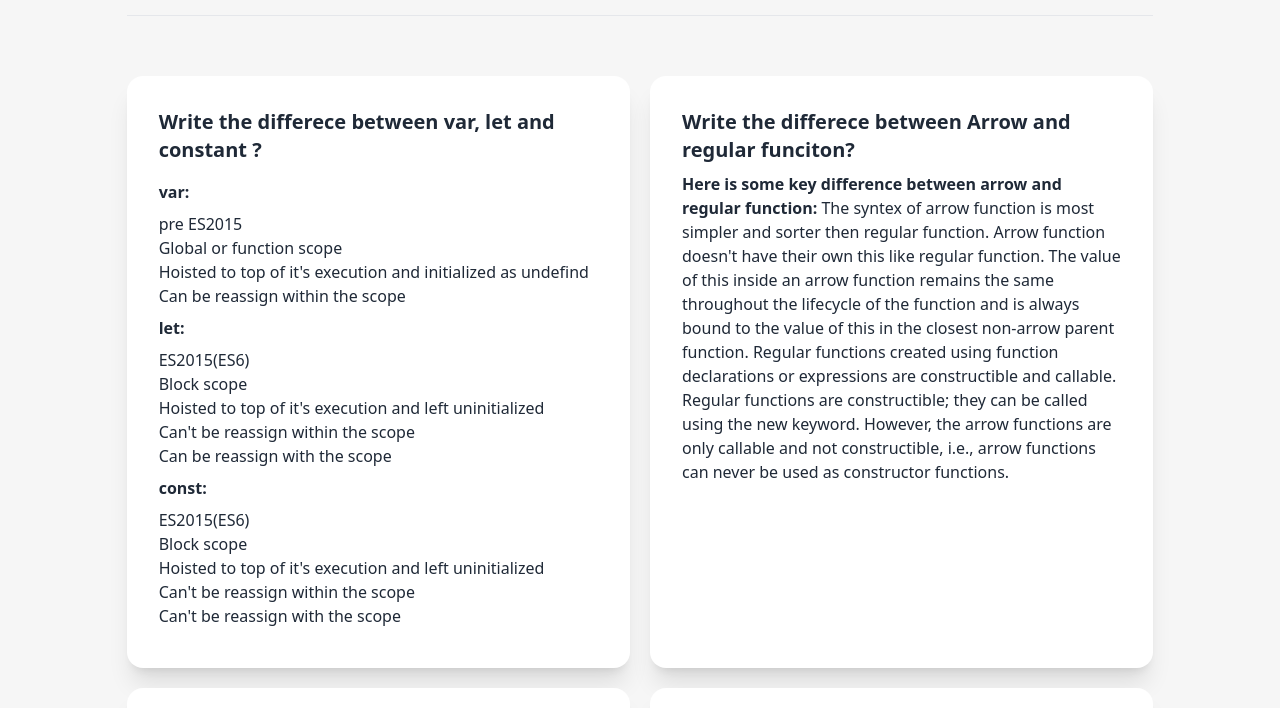
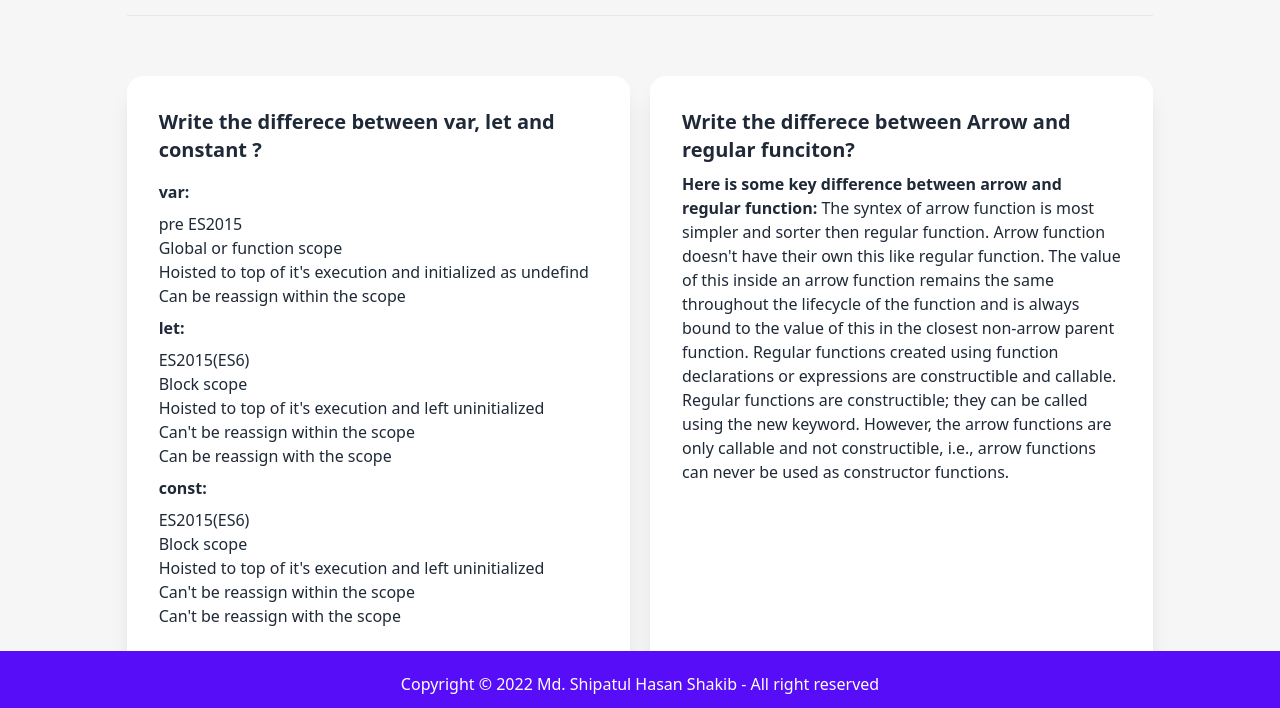
Before and after one commit to shipatulhasan/news-blog-website, a plain HTML site: page blog.html in a window 1280 px wide. Shown: the part 85-793 px from the top of the page. Drawn offline with nearby package versions, Linux system fonts and the light colour scheme; no server answers.

Commit message:
adding footer on blog page

```diff
--- a/blog.html
+++ b/blog.html
@@ -60,7 +60,7 @@
         <hr>
     </header>
 
-<main class="container mx-auto p-5 md:w-5/6">
+<main class="container mx-auto p-5 md:w-5/6 pb-32">
 
     <section id="container" class="grid grid-cols-1 lg:grid-cols-2 my-5 gap-5">
 
@@ -68,6 +68,13 @@
 
 </main>
 
+<footer class="text-center p-4 bg-primary btm-nav text-white">
+
+
+    <p>Copyright © 2022 Md. Shipatul Hasan Shakib - All right reserved</p>
+
+</footer>
+
 <script src="./blog.js"></script>
 <script src="./script.js"></script>
 </body>
```
